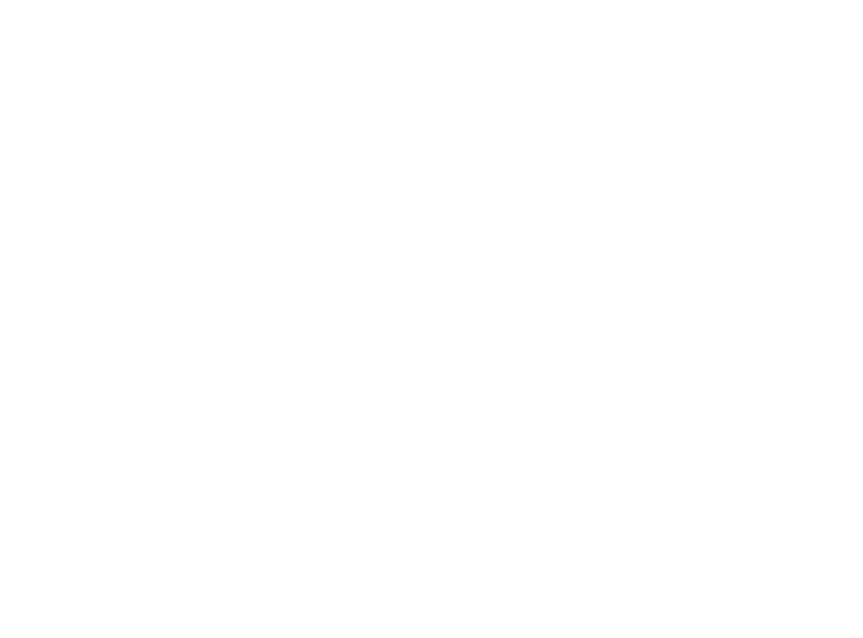
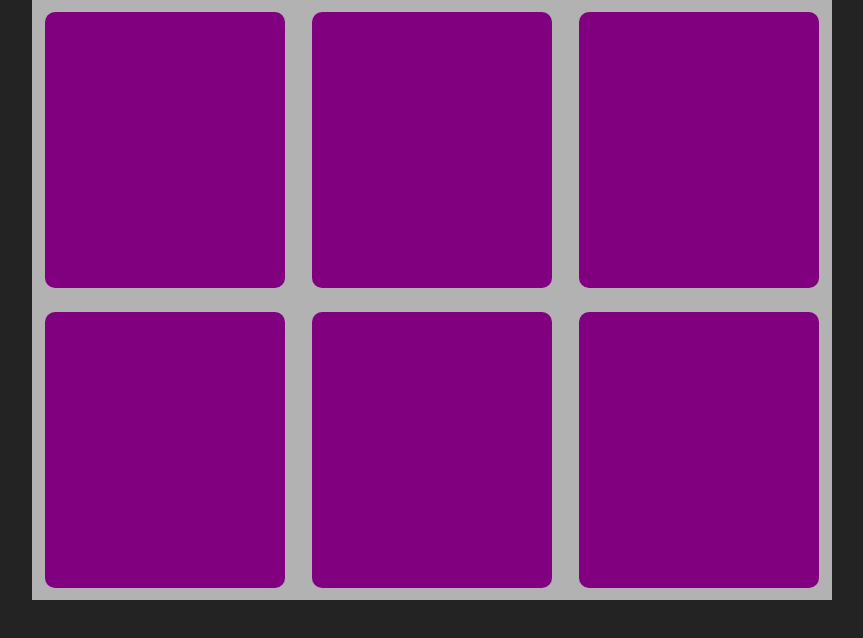
Before and after one commit to leamsigc/new, a plain HTML site: page colt-steel -Udemy/GuessingGame/index.html in a window 1280 px wide. Shown: the whole page, without its empty margins (208-1071 px from the left). Drawn offline with Linux system fonts and the light colour scheme.

Commit message:
create container and square ,css file add color and heigth

```diff
--- a/colt-steel -Udemy/GuessingGame/css/main.sass
+++ b/colt-steel -Udemy/GuessingGame/css/main.sass
@@ -0,0 +1,28 @@
+*
+    padding: 0
+    margin: 0
+    box-sizing: border-box
+
+body
+    background: #232323
+// CONTAINER CSS =======
+.container
+    max-width: 800px
+    min-height: 600px
+    background: #b2b2b2
+    margin-left: auto
+    margin-right: auto
+    // display
+    display: flex
+    flex-wrap: wrap
+    justify-content: space-around
+
+// square css ======
+.square
+    width: 30%
+    background: purple
+    border-radius: 10px
+    margin: 1.5%
+
+// .square:nth-child(4),.square:nth-child(5),.square:nth-child(6)
+//     margin-top: 20px
--- a/colt-steel -Udemy/GuessingGame/index.html
+++ b/colt-steel -Udemy/GuessingGame/index.html
@@ -0,0 +1,24 @@
+<!DOCTYPE html>
+<html lang="en">
+<head>
+    <meta charset="UTF-8">
+    <meta name="viewport" content="width=device-width, initial-scale=1.0">
+    <meta http-equiv="X-UA-Compatible" content="ie=edge">
+    <title>Guess Game</title>
+    <!-- main css file  -->
+    <link rel="stylesheet" href="css/main.css">
+</head>
+<body>
+    <!-- main container  -->
+    <div class="container">
+        <div class="square"></div>
+        <div class="square"></div>
+        <div class="square"></div>
+        <div class="square"></div>
+        <div class="square"></div>
+        <div class="square"></div>
+    </div>
+    <!-- main.js file  -->
+    <script src="js/main.js"></script>
+</body>
+</html>
```
Also changed, not shown: colt-steel -Udemy/GuessingGame/css/main.css, 1 other file.
